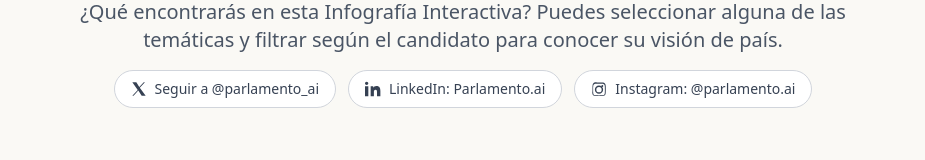
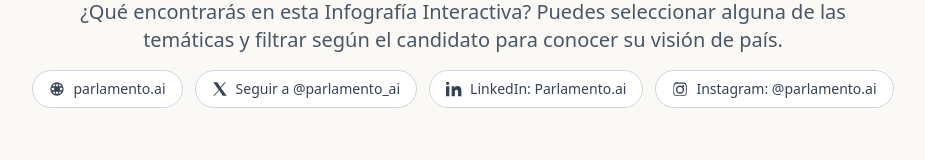
Before and after one commit to Antoine-lb/las-preguntas-del-debate-2025, a SvelteKit app: page / in a window 1280 px wide. Shown: the part 294-454 px from the top of the page, without its empty margins (177-1102 px from the left). Built offline with nearby package versions, Linux system fonts and the light colour scheme.

Commit message:
cambios v3

```diff
--- a/src/routes/+page.svelte
+++ b/src/routes/+page.svelte
@@ -352,6 +352,19 @@
 			¿Qué encontrarás en esta Infografía Interactiva? Puedes seleccionar alguna de las temáticas y filtrar según el candidato para conocer su visión de país.
 		</p>
 		<div class="mt-4 flex items-center justify-center gap-3">
+			<!-- Sitio oficial -->
+			<a
+				href="https://parlamento.ai/"
+				target="_blank"
+				rel="noopener noreferrer"
+				class="inline-flex items-center gap-2 px-4 py-2 rounded-full border border-gray-300 bg-white text-sm font-medium text-gray-700 hover:bg-gray-50 transition-colors"
+				aria-label="Ir al sitio web de Parlamento.ai"
+			>
+				<svg class="w-4 h-4" viewBox="0 0 24 24" fill="currentColor" aria-hidden="true">
+					<path d="M12 2a10 10 0 100 20 10 10 0 000-20zm6.9 6h-3.2a15.7 15.7 0 00-1.4-3.5 8.1 8.1 0 014.6 3.5zM12 3.8c.6.8 1.4 2.1 2 4.2h-4c.6-2.1 1.4-3.4 2-4.2zM5.1 8a8.1 8.1 0 014.6-3.5A15.7 15.7 0 008.3 8H5.1zM4.2 10h3.7a20.2 20.2 0 00-.1 2c0 .7 0 1.3.1 2H4.2a8 8 0 010-4zm.9 6h3.2c.3 1.2.8 2.5 1.4 3.5a8.1 8.1 0 01-4.6-3.5zM12 20.2c-.6-.8-1.4-2.1-2-4.2h4c-.6 2.1-1.4 3.4-2 4.2zM18.9 16a8.1 8.1 0 01-4.6 3.5 15.7 15.7 0 001.4-3.5h3.2zM20 12c0 .7 0 1.3-.1 2h-3.7a20.2 20.2 0 000-4H20c.1.7.1 1.3.1 2z"/>
+				</svg>
+				<span>parlamento.ai</span>
+			</a>
 			<a
 				href="https://x.com/parlamento_ai"
 				target="_blank"
```
